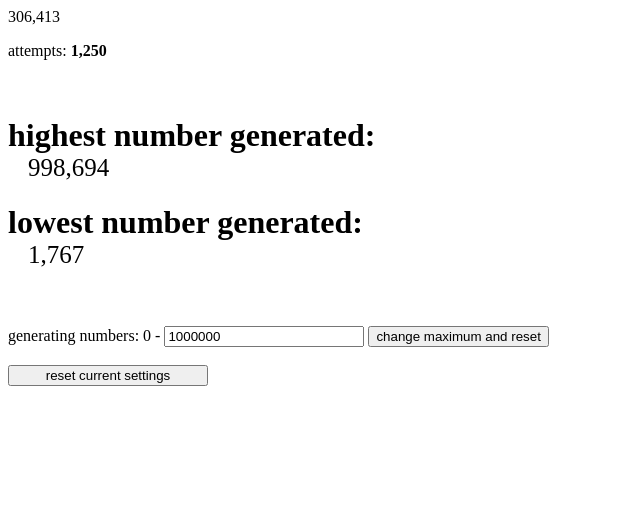
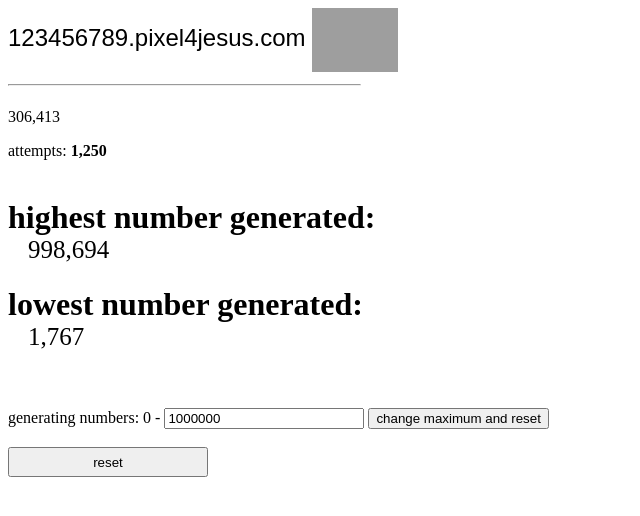
Before and after one commit to markjohnson530/123456789, a plain HTML site: page index.html in a window 1280 px wide. Shown: the whole page, without its empty margins (0-640 px from the left). Drawn offline with Linux system fonts and the light colour scheme; grey boxes are pictures that could not be loaded.

Commit message:
Update index.html

```diff
--- a/index.html
+++ b/index.html
@@ -1,14 +1,18 @@
 
-<p id="currentnumber"><br></p>
+<h2 style="font-weight: normal; font-family: Arial;"><span style="">123456789</span>.pixel4jesus.com <img style="vertical-align:middle; height: 64px;" src="https://pixel4jesus.com/1.png">
+<br><hr style="float: left; width: 351px;"></h2>
+
+<br style="line-height: 0px;"> <p id="currentnumber"></p>
+
 attempts: <b><span id="attempts">0</span></b><br>
-<br><br>
+<br>
 <h1>highest number generated:<br><span style="padding-left: 20px; font-weight: normal; font-size: 25px;" id="highest">0</span></h1>
 <h1>lowest number generated:<br><span style="padding-left: 20px; font-weight: normal; font-size: 25px;" id="lowest">0</span></h1>
 <br><br>
 generating numbers: 0 - <input id="highestInput" style="width: 200px;" value="1000000"></input>
  <button onClick="changeMax()">change maximum and reset</button>
 <br><br>
-<button style="width: 200px;" onClick="hardReset()">reset current settings</button>
+<button style="height: 30px; width: 200px;" onClick="hardReset()">reset</button>
 <script>
 var attempts = 0;
 var maxPossible = 1000000;
```
